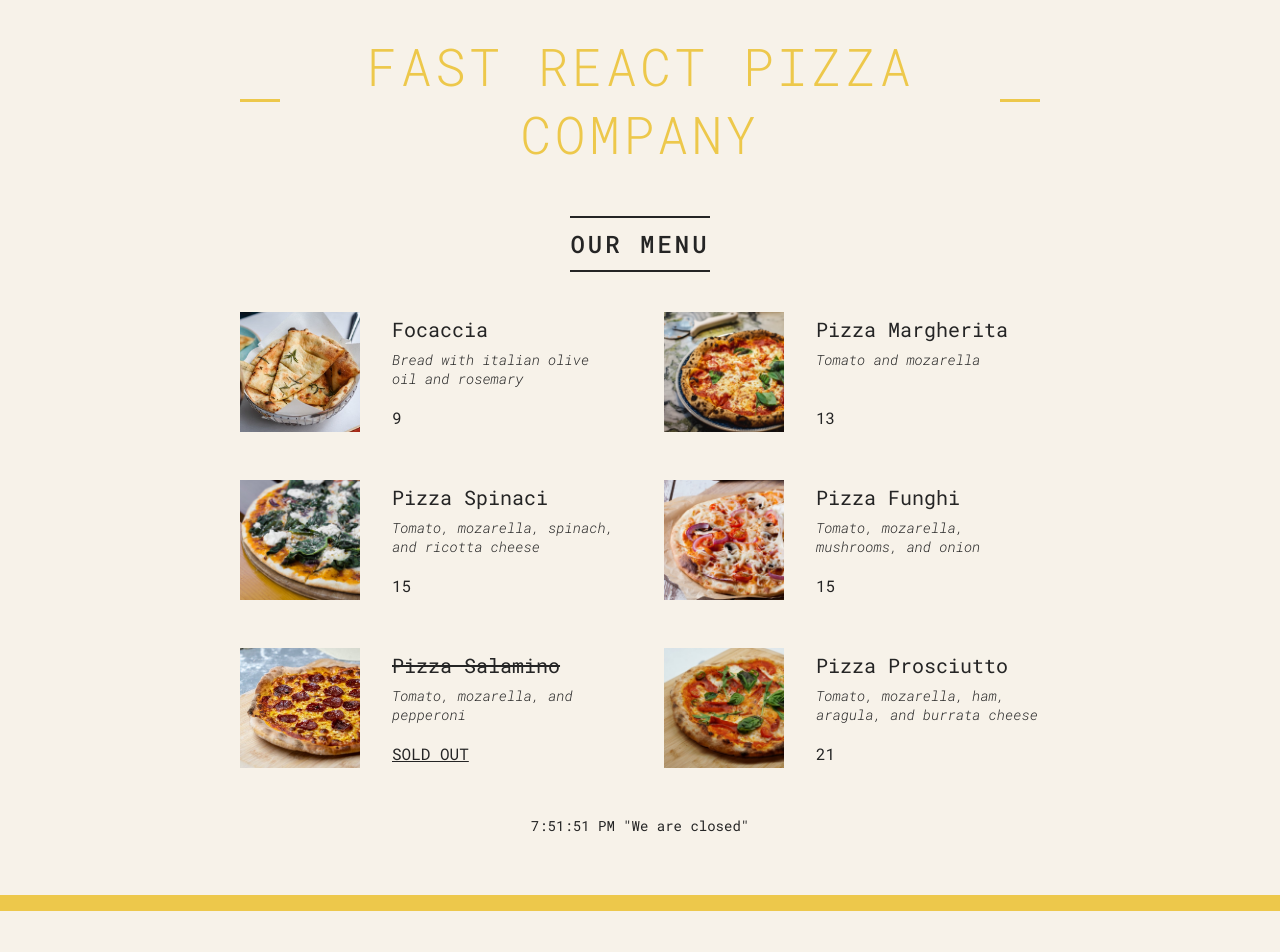
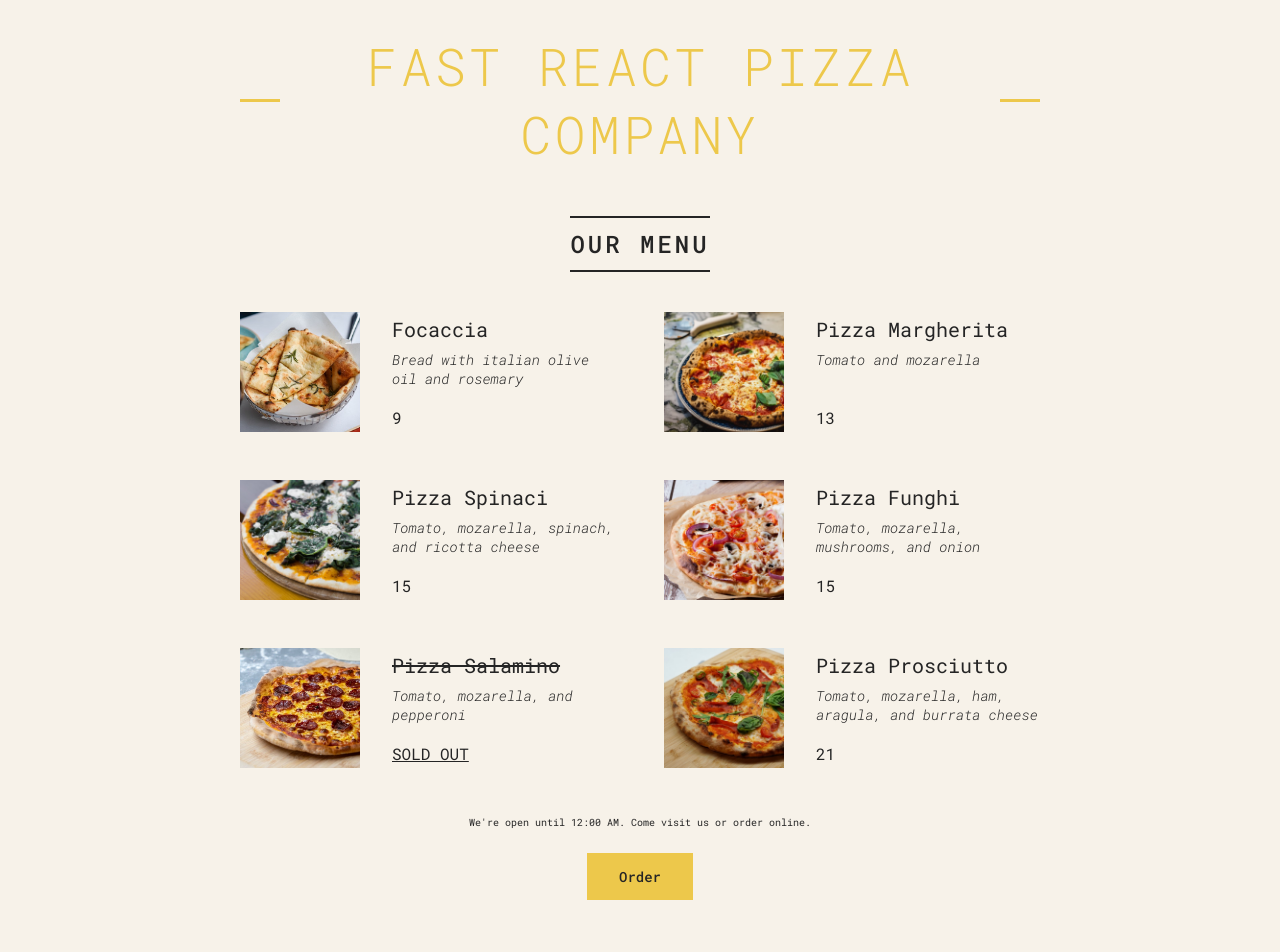
Before and after one commit to User-Reid/react-refresh-start, a React (Vite) app: page / in a window 1280 px wide. Shown: the top 952 px of the page. Before the commit the page ends 911 px from the top, so only its background shows below. Built offline with nearby package versions, Linux system fonts and the light colour scheme.

Commit message:
added conditional rendering with components

```diff
--- a/Components/Footer.tsx
+++ b/Components/Footer.tsx
@@ -1,3 +1,5 @@
+import Order from "./Order";
+
 export default function Footer() {
   const hour = new Date().getHours();
   const openHour = 12;
@@ -5,17 +7,15 @@ export default function Footer() {
   const isOpen = hour >= openHour && hour <= closeHour;
   console.log(isOpen);
 
-  if (!isOpen) {
-    return (
-      <p>
-        We're happy to welcome you between {openHour}:00 and {closeHour}:00.
-      </p>
-    );
-  } else {
-    return (
-      <footer className="footer">
-        {new Date().toLocaleTimeString()} "We are closed"
-      </footer>
-    );
-  }
+  return (
+    <footer>
+      {isOpen ? (
+        <Order openHour={openHour} />
+      ) : (
+        <p>
+          We're closed, please visit us between {openHour}:00 & {closeHour}:00.
+        </p>
+      )}
+    </footer>
+  );
 }
--- /dev/null
+++ b/Components/Order.tsx
@@ -0,0 +1,10 @@
+export default function Order({ ...props }) {
+  return (
+    <div className="order">
+      <p>
+        We're open until {props.openHour}:00 AM. Come visit us or order online.
+      </p>
+      <button className="btn">Order</button>
+    </div>
+  );
+}
```
